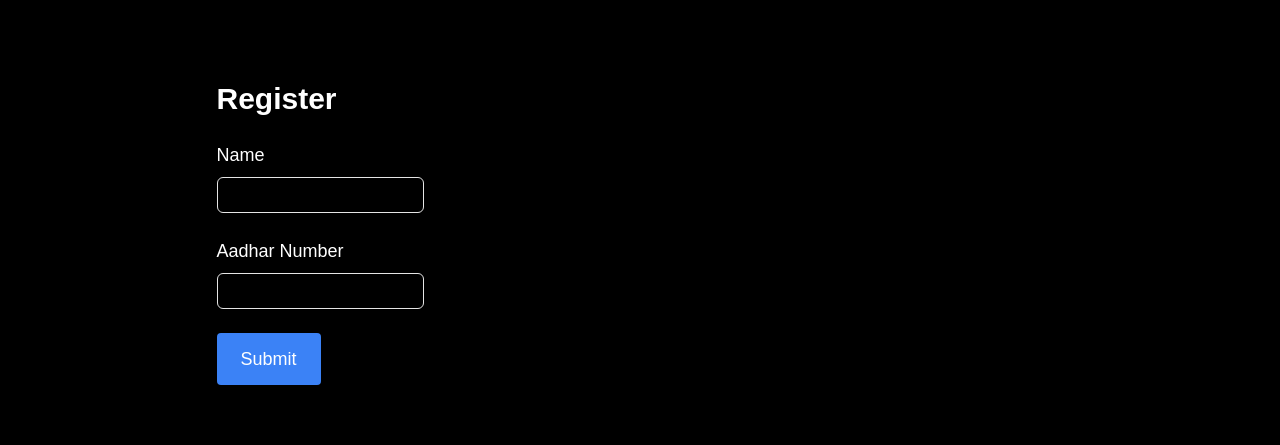
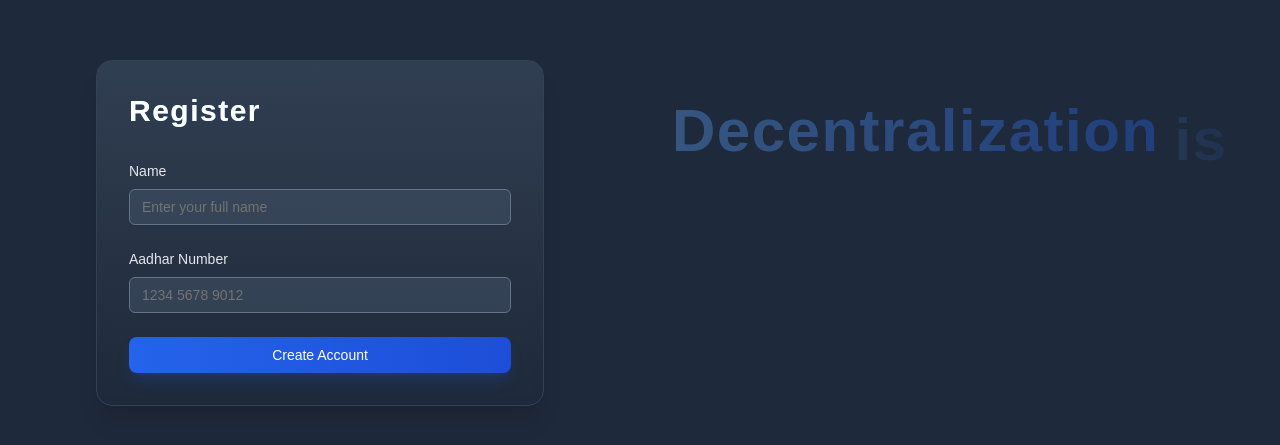
Before and after one commit to Blessan-Alex/blockaid, a Next.js app: page /register in a window 1280 px wide. Shown: the part 167-612 px from the top of the page. Built offline with nearby package versions, Linux system fonts and the light colour scheme.

Commit message:
completed register

```diff
--- a/src/app/register/page.js
+++ b/src/app/register/page.js
@@ -1,10 +1,49 @@
 "use client";
+const InputField = ({ label, id, ...props }) => {
+  return (
+    <div className="space-y-2">
+      <label htmlFor={id} className="block text-sm font-medium text-gray-200">
+        {label}
+      </label>
+      <Input
+        id={id}
+        {...props}
+        className="w-full bg-slate-600/50 border-slate-500 text-white placeholder-gray-400 focus:border-blue-500 focus:ring-blue-500"
+      />
+    </div>
+  );
+};
+
+// components/forms/AuthCard.jsx
+const AuthCard = ({ children, title }) => {
+  return (
+    <div className="w-full max-w-md p-8 bg-gradient-to-b from-slate-700/90 to-slate-800/90 rounded-2xl backdrop-blur-sm shadow-xl border border-slate-700">
+      <h1 className="text-3xl font-bold mb-8 text-white tracking-wider bg-gradient-to-r from-blue-400 to-blue-600 bg-clip-text text-transparent">
+        {title}
+      </h1>
+      {children}
+    </div>
+  );
+};
+
 import { useState } from "react";
 import { Input } from "@/components/ui/input";
+import { Button } from "@/components/ui/button";
+import TextAnimation from "@/components/ui/textAnimation";
 
 export default function Register() {
-  const [name, setName] = useState("");
-  const [aadhar, setAadhar] = useState("");
+  const [formData, setFormData] = useState({
+    name: "",
+    aadhar: "",
+  });
+
+  const handleChange = (e) => {
+    const { name, value } = e.target;
+    setFormData((prev) => ({
+      ...prev,
+      [name]: value,
+    }));
+  };
 
   const handleSubmit = (e) => {
     e.preventDefault();
@@ -12,53 +51,54 @@
   };
 
   return (
-    <div className="h-screen w-full grid grid-cols-2 grid-rows-1">
-      <div className="bg-black flex items-center justify-center p-8">
-        <form onSubmit={handleSubmit} className="space-y-6">
-          <h1 className="text-3xl font-bold mb-6 text-white">Register</h1>
-          <div>
-            <label
-              htmlFor="name"
-              className="block text-lg font-medium text-white"
-            >
-              Name
-            </label>
-            <Input
+    <div className="min-h-screen w-full grid lg:grid-cols-2">
+      {/* Form Section */}
+      <div className="relative flex items-center justify-center p-8 bg-slate-800">
+        {/* Background Pattern */}
+        <div className="absolute inset-0 bg-grid-white/[0.02] bg-[size:30px_30px]" />
+
+        <AuthCard title="Register">
+          <form onSubmit={handleSubmit} className="space-y-6">
+            <InputField
+              label="Name"
               id="name"
               name="name"
               type="text"
-              value={name}
-              onChange={(e) => setName(e.target.value)}
+              value={formData.name}
+              onChange={handleChange}
               required
-              className="mt-2 block w-full text-lg text-white"
+              placeholder="Enter your full name"
             />
-          </div>
-          <div>
-            <label
-              htmlFor="aadhar"
-              className="block text-lg font-medium text-white"
-            >
-              Aadhar Number
-            </label>
-            <Input
+
+            <InputField
+              label="Aadhar Number"
               id="aadhar"
               name="aadhar"
               type="text"
-              value={aadhar}
-              onChange={(e) => setAadhar(e.target.value)}
+              value={formData.aadhar}
+              onChange={handleChange}
               required
-              className="mt-2 block w-full text-lg text-white"
+              placeholder="1234 5678 9012"
+              pattern="\d{4}\s?\d{4}\s?\d{4}"
+              title="Please enter a valid 12-digit Aadhar number"
             />
-          </div>
-          <button
-            type="submit"
-            className="mt-6 bg-blue-500 text-white py-3 px-6 rounded text-lg"
-          >
-            Submit
-          </button>
-        </form>
+
+            <Button
+              type="submit"
+              className="w-full bg-gradient-to-r from-blue-600 to-blue-700 hover:from-blue-700 hover:to-blue-800 text-white font-medium py-2.5 rounded-lg transition-all duration-200 shadow-lg shadow-blue-600/20"
+            >
+              Create Account
+            </Button>
+          </form>
+        </AuthCard>
       </div>
-      <div className="bg-black"></div>
+
+      {/* Hero/Branding Section */}
+      <div className="hidden lg:block bg-slate-800">
+        <div className="h-full flex items-center justify-center p-8">
+          <TextAnimation />
+        </div>
+      </div>
     </div>
   );
 }
--- /dev/null
+++ b/src/components/ui/textAnimation.js
@@ -0,0 +1,65 @@
+import { useEffect, useState } from "react";
+import { motion, AnimatePresence } from "framer-motion";
+
+const quotes = [
+  "Blockchain is the future of the internet.",
+  "Decentralization is the key to freedom.",
+  "Trust in code, not in people.",
+  "Empowering individuals through technology.",
+];
+
+const TextAnimation = () => {
+  const [currentQuote, setCurrentQuote] = useState(0);
+
+  useEffect(() => {
+    const interval = setInterval(() => {
+      setCurrentQuote((prev) => (prev + 1) % quotes.length);
+    }, 5000);
+    return () => clearInterval(interval);
+  }, []);
+
+  return (
+    <div className="max-w-4xl">
+      <AnimatePresence mode="wait">
+        <motion.div
+          key={currentQuote}
+          initial={{ opacity: 0 }}
+          animate={{
+            opacity: 1,
+            transition: {
+              duration: 0.5,
+              staggerChildren: 0.2,
+            },
+          }}
+          exit={{ opacity: 0 }}
+          className="flex flex-wrap items-center gap-y-4"
+        >
+          {quotes[currentQuote].split(" ").map((word, index) => (
+            <motion.span
+              key={index}
+              initial={{ opacity: 0, y: 20 }}
+              animate={{
+                opacity: 1,
+                y: 0,
+                transition: {
+                  duration: 0.5,
+                  delay: index * 0.1,
+                  type: "spring",
+                  damping: 12,
+                  stiffness: 100,
+                },
+              }}
+              exit={{ opacity: 0, y: -20 }}
+              className="inline-flex text-4xl py-4 md:text-5xl lg:text-6xl font-semibold tracking-wide text-transparent bg-clip-text bg-gradient-to-r from-blue-400 to-blue-600"
+            >
+              {word}
+              <span className="mr-[0.25em]"> </span>
+            </motion.span>
+          ))}
+        </motion.div>
+      </AnimatePresence>
+    </div>
+  );
+};
+
+export default TextAnimation;
```
